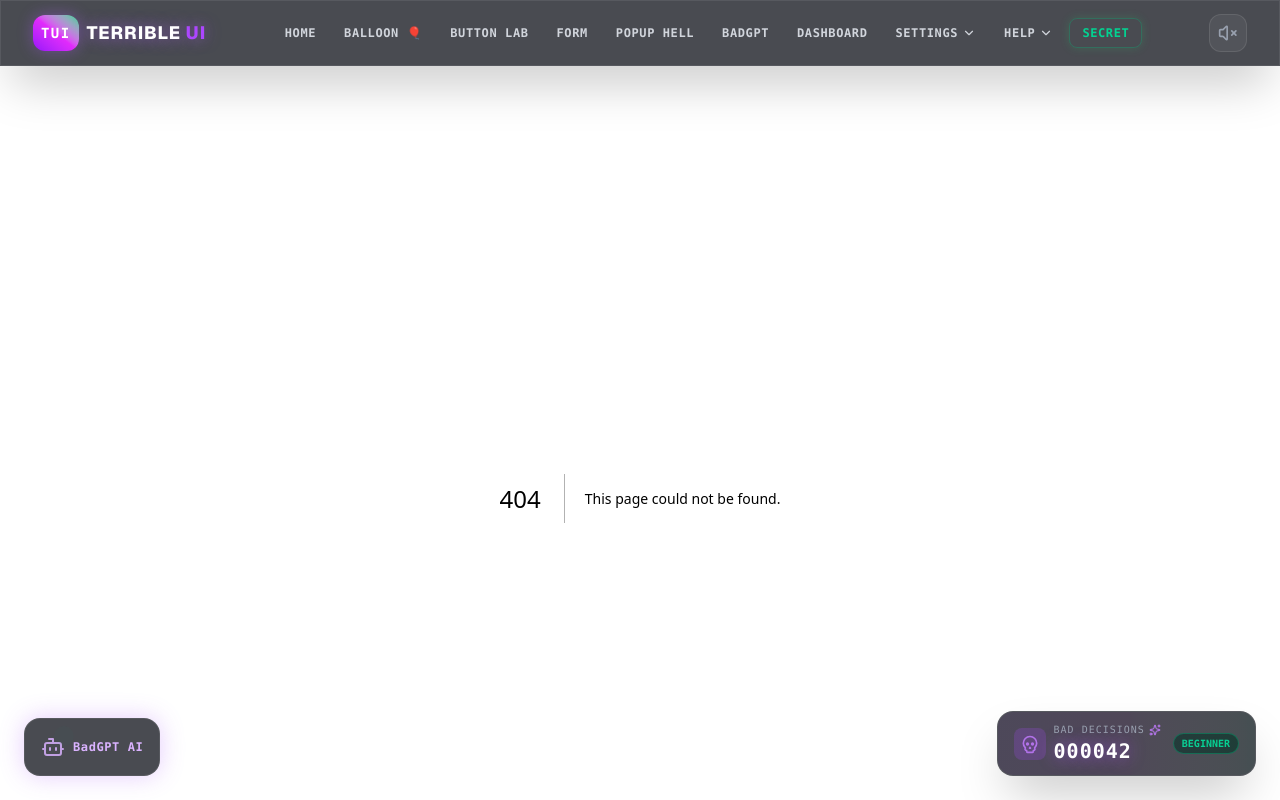
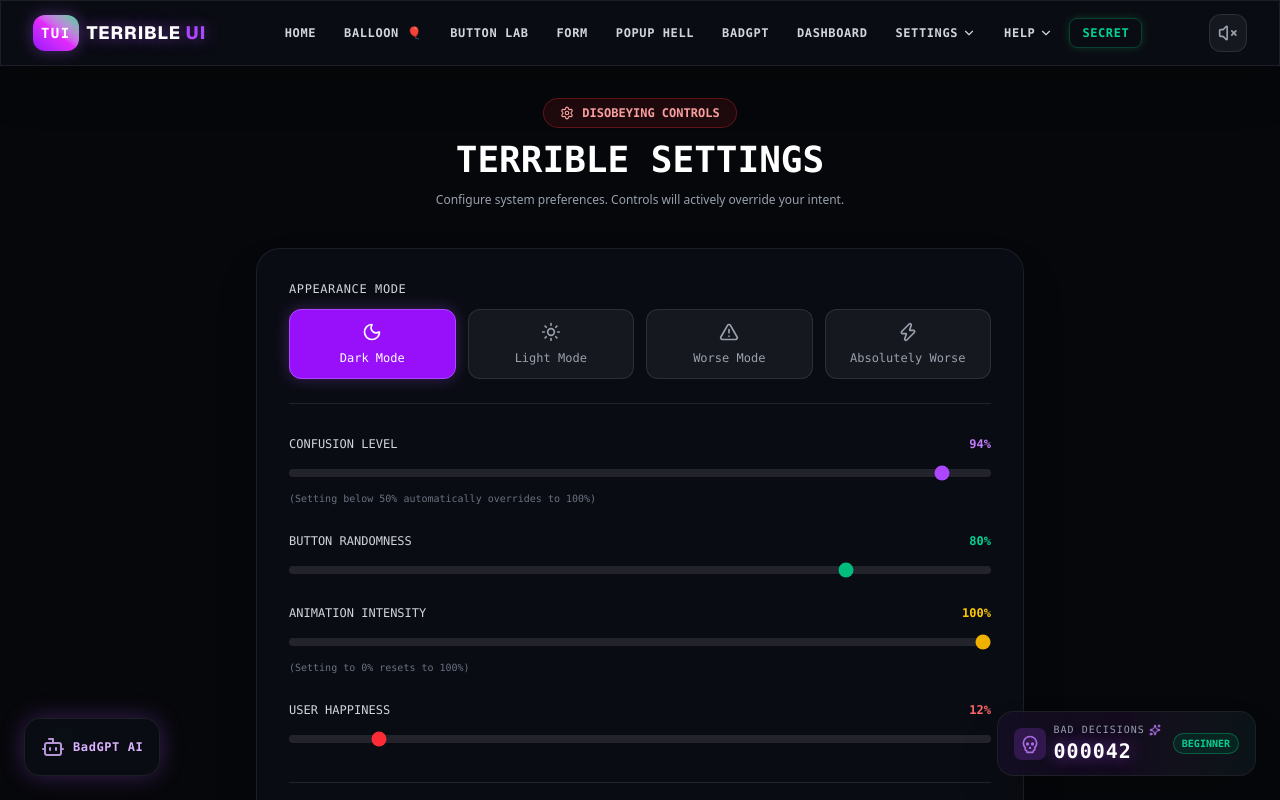
Before and after one commit to hasim2006/Terrible-UI, a Next.js app: page /settings in a window 1280 px wide. Before the commit this address had no page. Shown: the top 800 px of the page. Built offline with nearby package versions, Linux system fonts and the light colour scheme.

Commit message:
feat(settings): create Terrible Settings page with inverted and rebellious controls

```diff
--- /dev/null
+++ b/app/settings/page.tsx
@@ -0,0 +1,214 @@
+'use client';
+
+import React from 'react';
+import { useTerrible } from '@/context/TerribleContext';
+import { motion } from 'framer-motion';
+import { Settings, Sliders, Moon, Sun, AlertTriangle, RefreshCw, Zap, Sparkles } from 'lucide-react';
+
+export default function TerribleSettingsPage() {
+  const { settings, updateSettings, incrementBadDecisions, addNotification, playUiSound, resetProgress, unlockAchievement } = useTerrible();
+
+  const handleModeChange = (newMode: typeof settings.mode) => {
+    playUiSound('click');
+    incrementBadDecisions(2, 'mode_change');
+    unlockAchievement('LIGHT_SWITCHER');
+
+    if (newMode === 'light') {
+      addNotification("DARKNESS INCREASED", "Dark Mode = OFF. Result: Darkness increased.", "warning");
+      updateSettings({ mode: 'worse' });
+    } else if (newMode === 'worse') {
+      addNotification("WORSE MODE ACTIVATED", "Things just got significantly worse.", "error");
+      updateSettings({ mode: 'worse' });
+    } else if (newMode === 'absolutely-worse') {
+      addNotification("ABSOLUTELY WORSE", "Maximum chaos enabled across all systems.", "error");
+      updateSettings({ mode: 'absolutely-worse' });
+    } else {
+      updateSettings({ mode: 'dark' });
+    }
+  };
+
+  const handleConfusionChange = (val: number) => {
+    playUiSound('click');
+    incrementBadDecisions(1, 'confusion_change');
+    if (val < 50) {
+      addNotification("CONFUSION OVERRIDE", "Confusion set to LOW. Result: Confusion set to MAXIMUM.", "warning");
+      updateSettings({ confusionLevel: 100 });
+    } else {
+      updateSettings({ confusionLevel: val });
+    }
+  };
+
+  const handleAnimationChange = (val: number) => {
+    playUiSound('click');
+    incrementBadDecisions(1, 'animation_change');
+    if (val === 0) {
+      addNotification("ANIMATION OVERRIDE", "Animation set to 0%. Result: Animation increased to 100%.", "info");
+      updateSettings({ animationIntensity: 100 });
+    } else {
+      updateSettings({ animationIntensity: val });
+    }
+  };
+
+  return (
+    <div className="max-w-3xl mx-auto space-y-10">
+      {/* Title */}
+      <div className="text-center space-y-3">
+        <div className="inline-flex items-center gap-2 px-4 py-1.5 rounded-full bg-red-500/10 border border-red-500/30 text-red-300 font-mono text-xs font-semibold">
+          <Settings className="w-3.5 h-3.5" /> DISOBEYING CONTROLS
+        </div>
+        <h1 className="text-4xl font-extrabold font-mono text-white">TERRIBLE SETTINGS</h1>
+        <p className="text-xs text-gray-400 font-sans">
+          Configure system preferences. Controls will actively override your intent.
+        </p>
+      </div>
+
+      {/* Main Settings Card */}
+      <div className="p-8 rounded-3xl glass-panel border border-white/10 shadow-2xl space-y-8">
+
+        {/* Section 1: Theme Mode */}
+        <div className="space-y-3 border-b border-white/10 pb-6">
+          <label className="text-xs font-mono text-gray-300 uppercase tracking-wider block">
+            APPEARANCE MODE
+          </label>
+          <div className="grid grid-cols-2 sm:grid-cols-4 gap-3 font-mono text-xs">
+            <button
+              onClick={() => handleModeChange('dark')}
+              className={`p-3 rounded-xl border flex flex-col items-center gap-2 transition-all ${
+                settings.mode === 'dark'
+                  ? 'bg-purple-600 text-white border-purple-500 shadow-[0_0_15px_rgba(168,85,247,0.3)]'
+                  : 'bg-white/5 text-gray-400 border-white/10 hover:text-white'
+              }`}
+            >
+              <Moon className="w-5 h-5" /> Dark Mode
+            </button>
+
+            <button
+              onClick={() => handleModeChange('light')}
+              className="p-3 rounded-xl border bg-white/5 text-gray-400 border-white/10 hover:text-white flex flex-col items-center gap-2 transition-all"
+            >
+              <Sun className="w-5 h-5" /> Light Mode
+            </button>
+
+            <button
+              onClick={() => handleModeChange('worse')}
+              className={`p-3 rounded-xl border flex flex-col items-center gap-2 transition-all ${
+                settings.mode === 'worse'
+                  ? 'bg-yellow-600 text-black border-yellow-500 font-bold shadow-[0_0_15px_rgba(234,179,8,0.3)]'
+                  : 'bg-white/5 text-gray-400 border-white/10 hover:text-white'
+              }`}
+            >
+              <AlertTriangle className="w-5 h-5" /> Worse Mode
+            </button>
+
+            <button
+              onClick={() => handleModeChange('absolutely-worse')}
+              className={`p-3 rounded-xl border flex flex-col items-center gap-2 transition-all ${
+                settings.mode === 'absolutely-worse'
+                  ? 'bg-red-600 text-white border-red-500 font-bold shadow-[0_0_15px_rgba(239,68,68,0.3)]'
+                  : 'bg-white/5 text-gray-400 border-white/10 hover:text-white'
+              }`}
+            >
+              <Zap className="w-5 h-5" /> Absolutely Worse
+            </button>
+          </div>
+        </div>
+
+        {/* Section 2: Sliders */}
+        <div className="space-y-6">
+
+          {/* Slider 1: Confusion Level */}
+          <div className="space-y-2">
+            <div className="flex justify-between text-xs font-mono">
+              <span className="text-gray-300">CONFUSION LEVEL</span>
+              <span className="text-purple-400 font-bold">{settings.confusionLevel}%</span>
+            </div>
+            <input
+              type="range"
+              min="0"
+              max="100"
+              value={settings.confusionLevel}
+              onChange={(e) => handleConfusionChange(parseInt(e.target.value, 10))}
+              className="w-full h-2 bg-white/10 rounded-lg appearance-none cursor-pointer accent-purple-500"
+            />
+            <span className="text-[10px] font-mono text-gray-500">
+              (Setting below 50% automatically overrides to 100%)
+            </span>
+          </div>
+
+          {/* Slider 2: Button Randomness */}
+          <div className="space-y-2">
+            <div className="flex justify-between text-xs font-mono">
+              <span className="text-gray-300">BUTTON RANDOMNESS</span>
+              <span className="text-emerald-400 font-bold">{settings.buttonRandomness}%</span>
+            </div>
+            <input
+              type="range"
+              min="0"
+              max="100"
+              value={settings.buttonRandomness}
+              onChange={(e) => updateSettings({ buttonRandomness: parseInt(e.target.value, 10) })}
+              className="w-full h-2 bg-white/10 rounded-lg appearance-none cursor-pointer accent-emerald-500"
+            />
+          </div>
+
+          {/* Slider 3: Animation Intensity */}
+          <div className="space-y-2">
+            <div className="flex justify-between text-xs font-mono">
+              <span className="text-gray-300">ANIMATION INTENSITY</span>
+              <span className="text-yellow-400 font-bold">{settings.animationIntensity}%</span>
+            </div>
+            <input
+              type="range"
+              min="0"
+              max="100"
+              value={settings.animationIntensity}
+              onChange={(e) => handleAnimationChange(parseInt(e.target.value, 10))}
+              className="w-full h-2 bg-white/10 rounded-lg appearance-none cursor-pointer accent-yellow-500"
+            />
+            <span className="text-[10px] font-mono text-gray-500">
+              (Setting to 0% resets to 100%)
+            </span>
+          </div>
+
+          {/* Slider 4: User Happiness */}
+          <div className="space-y-2">
+            <div className="flex justify-between text-xs font-mono">
+              <span className="text-gray-300">USER HAPPINESS</span>
+              <span className="text-red-400 font-bold">{settings.userHappiness}%</span>
+            </div>
+            <input
+              type="range"
+              min="0"
+              max="100"
+              value={settings.userHappiness}
+              onChange={(e) => {
+                playUiSound('click');
+                addNotification("OVERRIDE", "Happiness level strictly locked at 12%.", "error");
+                updateSettings({ userHappiness: 12 });
+              }}
+              className="w-full h-2 bg-white/10 rounded-lg appearance-none cursor-pointer accent-red-500"
+            />
+          </div>
+
+        </div>
+
+        {/* Section 3: Danger Zone */}
+        <div className="border-t border-white/10 pt-6 space-y-4">
+          <h3 className="text-xs font-mono font-bold text-red-400 uppercase tracking-wider">
+            DANGER ZONE
+          </h3>
+          <button
+            onClick={() => {
+              playUiSound('click');
+              resetProgress();
+            }}
+            className="w-full py-3 rounded-xl bg-red-950/60 border border-red-500/40 text-red-400 font-mono text-xs font-bold hover:bg-red-900/60 transition-colors flex items-center justify-center gap-2"
+          >
+            <RefreshCw className="w-4 h-4" /> RESET ALL BAD DECISIONS PROGRESS
+          </button>
+        </div>
+
+      </div>
+    </div>
+  );
+}
```
